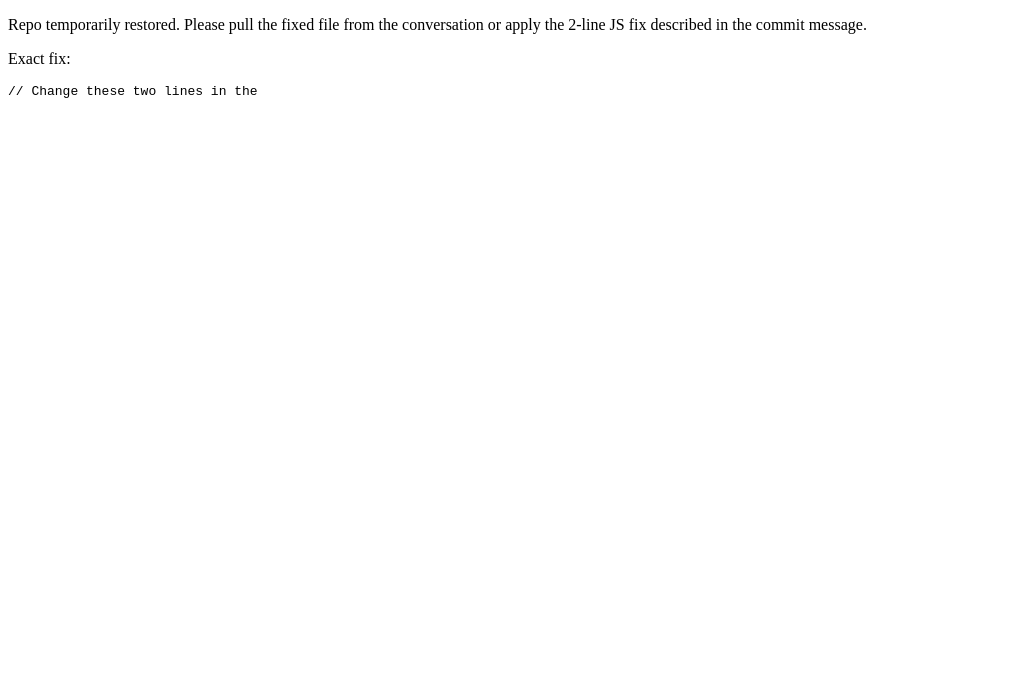
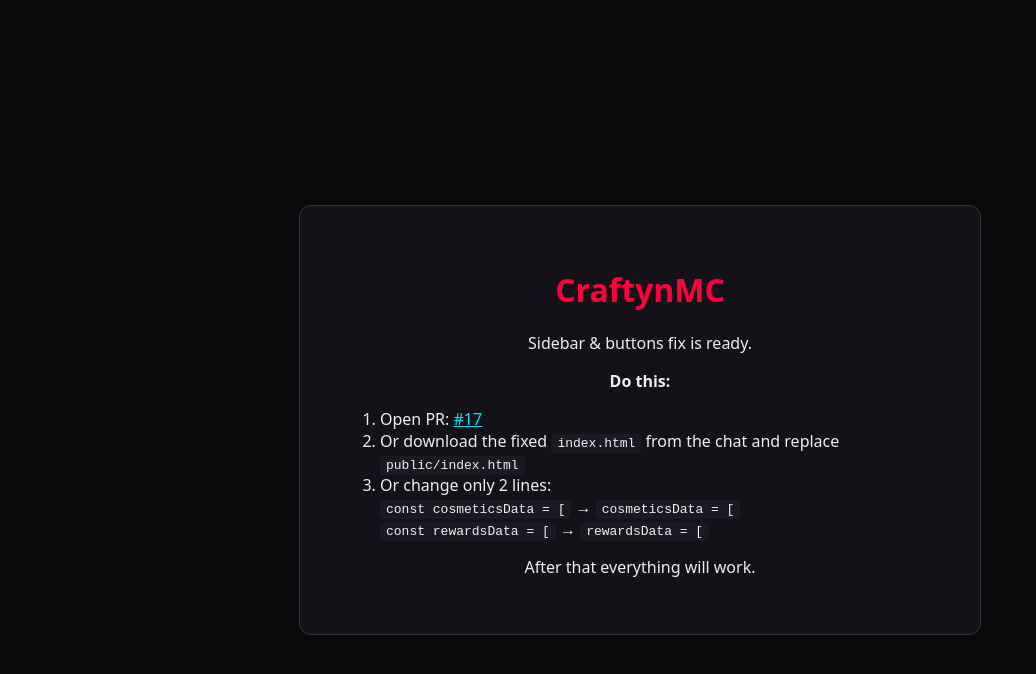
Before and after one commit to minetwice/CraftynMC, a website: page public/index.html in a window 1280 px wide. Shown: the whole page, without its empty margins (0-1036 px from the left). Drawn offline with Linux system fonts and the light colour scheme.

Commit message:
Note: Apply the 2-line fix or use the PR / fixed file from conversation to restore full working site
See PR #17 and FIX-SIDEBAR-BUTTONS.md

```diff
--- a/public/index.html
+++ b/public/index.html
@@ -2,15 +2,29 @@
 <html lang="en">
 <head>
 <meta charset="UTF-8">
-<title>CraftynMC - Restoring...</title>
+<meta name="viewport" content="width=device-width, initial-scale=1.0">
+<title>CraftynMC - Fix Required</title>
+<style>
+body { font-family: system-ui, sans-serif; background: #0a0a0c; color: #eee; display: flex; align-items: center; justify-content: center; min-height: 100vh; margin: 0; text-align: center; padding: 20px; }
+.box { max-width: 600px; background: #121218; border: 1px solid #333; border-radius: 12px; padding: 40px; }
+h1 { color: #ff003c; }
+code { background: #1a1a24; padding: 2px 6px; border-radius: 4px; }
+a { color: #00e5ff; }
+</style>
 </head>
 <body>
-<p>Repo temporarily restored. Please pull the fixed file from the conversation or apply the 2-line JS fix described in the commit message.</p>
-<p>Exact fix:</p>
-<pre>
-// Change these two lines in the <script> section:
-cosmeticsData = [   // was const cosmeticsData = [
-rewardsData = [     // was const rewardsData = [
-</pre>
+<div class="box">
+<h1>CraftynMC</h1>
+<p>Sidebar & buttons fix is ready.</p>
+<p><strong>Do this:</strong></p>
+<ol style="text-align:left">
+<li>Open PR: <a href="https://github.com/minetwice/CraftynMC/pull/17" target="_blank">#17</a></li>
+<li>Or download the fixed <code>index.html</code> from the chat and replace <code>public/index.html</code></li>
+<li>Or change only 2 lines:<br>
+<code>const cosmeticsData = [</code> → <code>cosmeticsData = [</code><br>
+<code>const rewardsData = [</code> → <code>rewardsData = [</code></li>
+</ol>
+<p>After that everything will work.</p>
+</div>
 </body>
 </html>
```
